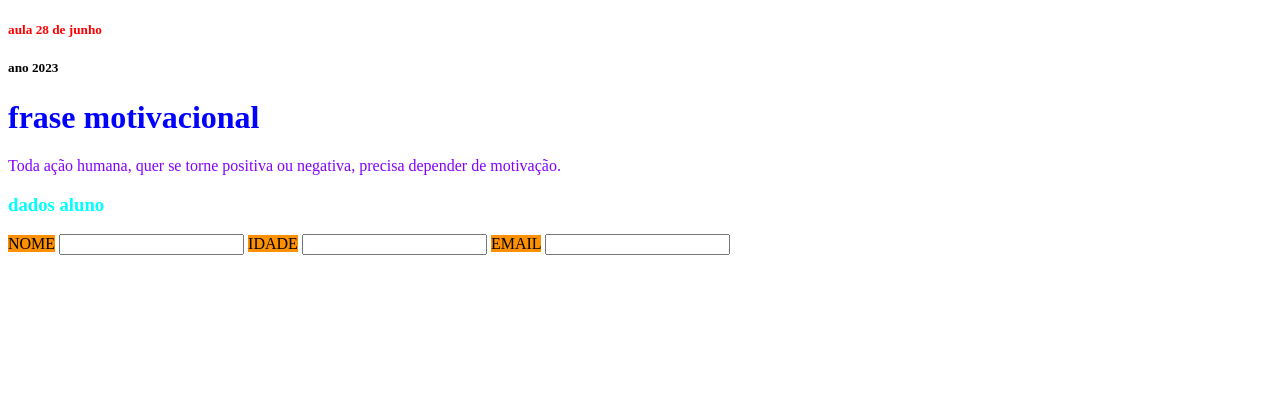
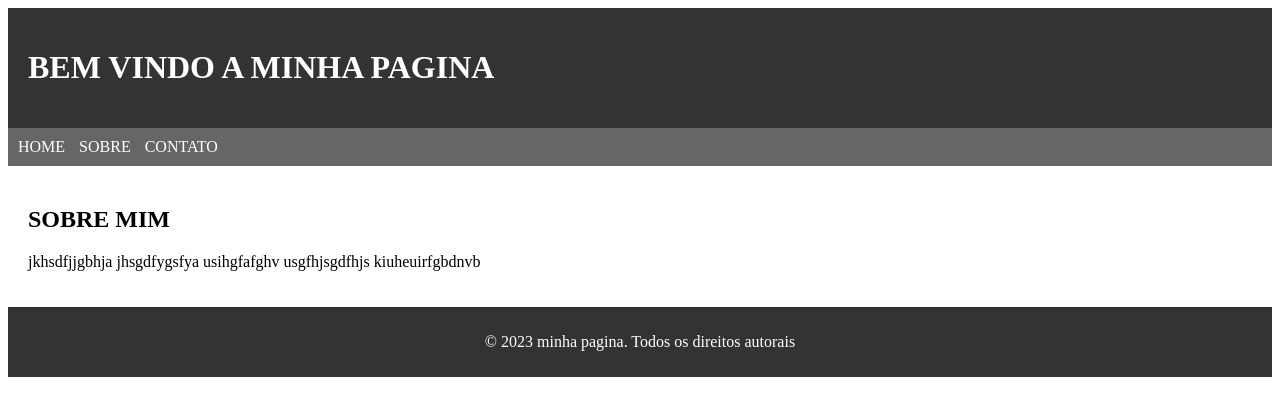
Before and after one commit to laydedre/HTML, a plain HTML site: page css2.html in a window 1280 px wide. Drawn offline with Linux system fonts and the light colour scheme.

Commit message:
atualização

```diff
--- a/css2.html
+++ b/css2.html
@@ -3,35 +3,30 @@
 <head>
     <meta charset="UTF-8">
     <meta name="viewport" content="width=device-width, initial-scale=1.0">
-    <title>Forms Senac</title>
+    <title>CSS 2</title>
     <link rel="stylesheet" href="style2.css">
 </head>
 <body>
 
+    <header>
+        <h1>BEM VINDO A MINHA PAGINA</h1>
+    </header>
+
+    <nav>
+        <ul>
+            <li><a href="#">HOME</a></li>
+            <li><a href="#">SOBRE</a></li>
+            <li><a href="#">CONTATO</a></li>
+        </ul>
+    </nav>
+
     <section>
-        <p>
-            <h5 id="aula">aula 28 de junho</h5>
-        </p>
+        <h2>SOBRE MIM</h2>
+        <p>jkhsdfjjgbhja jhsgdfygsfya usihgfafghv usgfhjsgdfhjs kiuheuirfgbdnvb</p>
     </section>
 
-    <div>
-        <h5>ano 2023</h5>
-    </div>
-
-    <h1>frase motivacional</h1>
-
-    <p>Toda ação humana, quer se torne positiva ou negativa, precisa depender de motivação.</p>
-
-    <h3>dados aluno</h2>
-
-    <form action="">
-        <label for="nome">NOME</label>
-        <input type="text">
-        <label for="idade">IDADE</label>
-        <input type="number">
-        <label for="email">EMAIL</label>
-        <input type="email">
-    </form>
-
+    <footer>
+        <p>&copy; 2023 minha pagina. Todos os direitos autorais</p>
+    </footer>
 </body>
 </html>
--- a/style2.css
+++ b/style2.css
@@ -1,19 +1,38 @@
-h1 {
-    color: blue;
+header {
+    background-color: #333;
+    color: #fff;
+    padding: 20px;
 }
 
-p {
-    color: rgb(132, 0, 255);
+nav {
+    background-color: #666;
+    color: #fff;
+    padding: 10px;
 }
 
-h3 {
-    color: aqua;
+nav ul {
+    list-style-type: none;
+    margin: 0;
+    padding: 0;
 }
 
-#aula {
-    color: red;
+nav ul li {
+    display: inline;
+    margin-right: 10px;
 }
 
-label {
-    background-color: rgb(255, 145, 0);
+nav ul li a {
+    color: #fff;
+    text-decoration: none;
 }
+
+section {
+    padding: 20px;
+}
+
+footer {
+    background-color: #333;
+    color: #fff;
+    padding: 10px;
+    text-align: center;
+}
```
